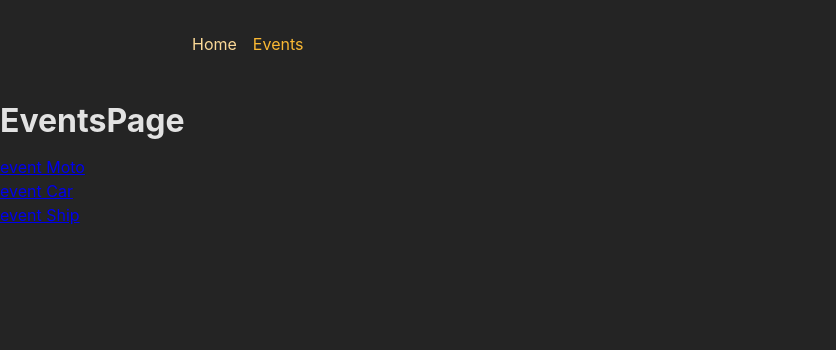
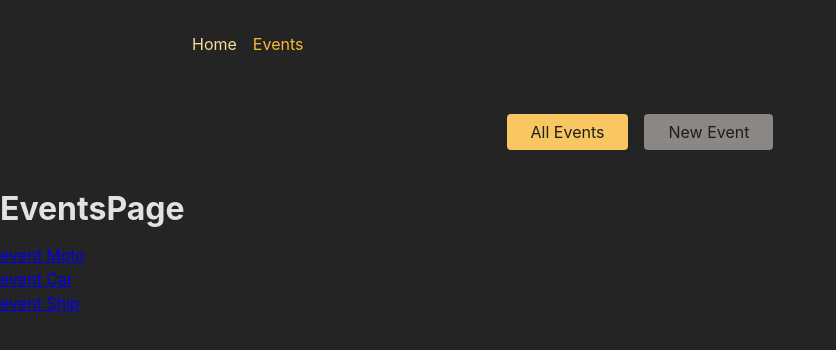
Before and after one commit to Sergii-Osedchuk/router-project, a React (Create React App) app in the folder frontend/: page /events in a window 1280 px wide. Shown: the top 350 px of the page, without its empty margins (0-836 px from the left). Built offline with nearby package versions, Linux system fonts and the light colour scheme.

Commit message:
add links to eventsnavigation

```diff
--- a/frontend/src/App.js
+++ b/frontend/src/App.js
@@ -26,6 +26,7 @@
 import NewEventPage from './pages/NewEvent';
 import EditEventPage from './pages/EditEvent';
 import RootLayout from './pages/Root';
+import EventsRootLayout from './pages/EventsRoot';
 
 const router = createBrowserRouter([
   {
@@ -33,10 +34,16 @@
     element: <RootLayout />,
     children: [
       {index: true, element: <HomePage />},
-      {path: 'events', element: <EventsPage />},
-      {path: 'events/:eventId', element: <EventDetailPage />},
-      {path: 'events/new', element: <NewEventPage />},
-      {path: 'events/:eventId/edit', element: <EditEventPage />}
+      {
+        path: 'events',
+        element: <EventsRootLayout />,
+        children: [
+          {index: true, element: <EventsPage />},
+          {path: ':eventId', element: <EventDetailPage />},
+          {path: 'new', element: <NewEventPage />},
+          {path: ':eventId/edit', element: <EditEventPage />}
+        ]
+      },
     ]
   },
 ])
--- a/frontend/src/components/EventsNavigation.js
+++ b/frontend/src/components/EventsNavigation.js
@@ -1,4 +1,5 @@
 import classes from './EventsNavigation.module.css';
+import { NavLink } from 'react-router-dom';
 
 function EventsNavigation() {
   return (
@@ -6,10 +7,10 @@
       <nav>
         <ul className={classes.list}>
           <li>
-            <a href="/events">All Events</a>
+            <NavLink to="/events" className={({isActive}) => isActive && classes.active} end>All Events</NavLink>
           </li>
           <li>
-            <a href="/events/new">New Event</a>
+            <NavLink to="/events/new" className={({isActive}) => isActive && classes.active}>New Event</NavLink>
           </li>
         </ul>
       </nav>
--- a/frontend/src/pages/EventDetail.js
+++ b/frontend/src/pages/EventDetail.js
@@ -1,3 +1,13 @@
+import { useParams } from 'react-router-dom';
+
 export default function EventDetailPage() {
-  return <h1>EventDetailPage</h1>
+  const params = useParams();
+
+  return (
+    <>
+      <h1>EventDetailPage</h1>
+      <p>Event id: {params.eventId}</p>
+    </>
+
+  )
 }
--- /dev/null
+++ b/frontend/src/pages/EventsRoot.js
@@ -0,0 +1,13 @@
+import { Outlet } from "react-router-dom";
+import EventsNavigation from "../components/EventsNavigation";
+
+export default function EventsRootLayout() {
+  return (
+    <>
+      <EventsNavigation />
+      <main>
+        <Outlet />
+      </main>
+    </>
+  )
+};
```
